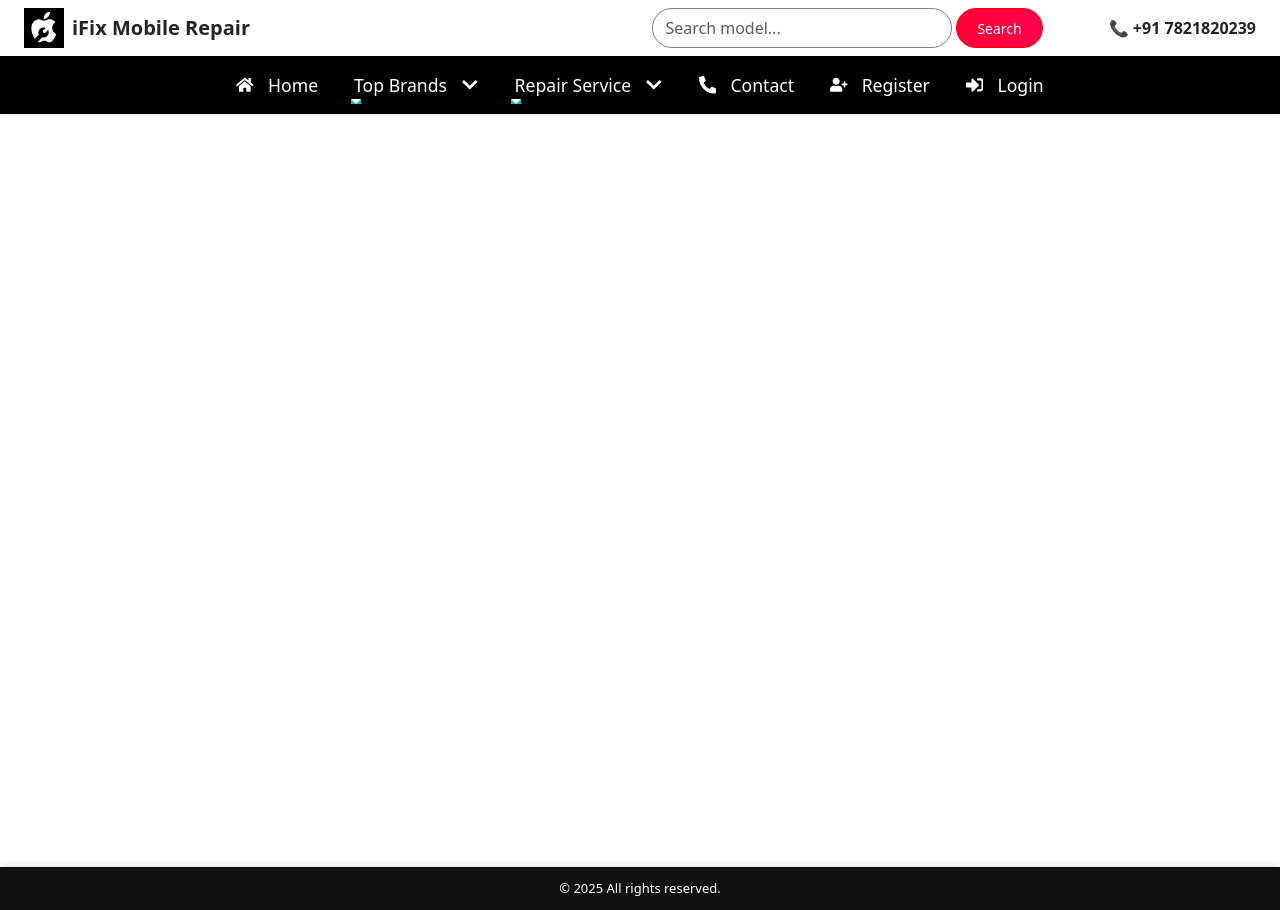
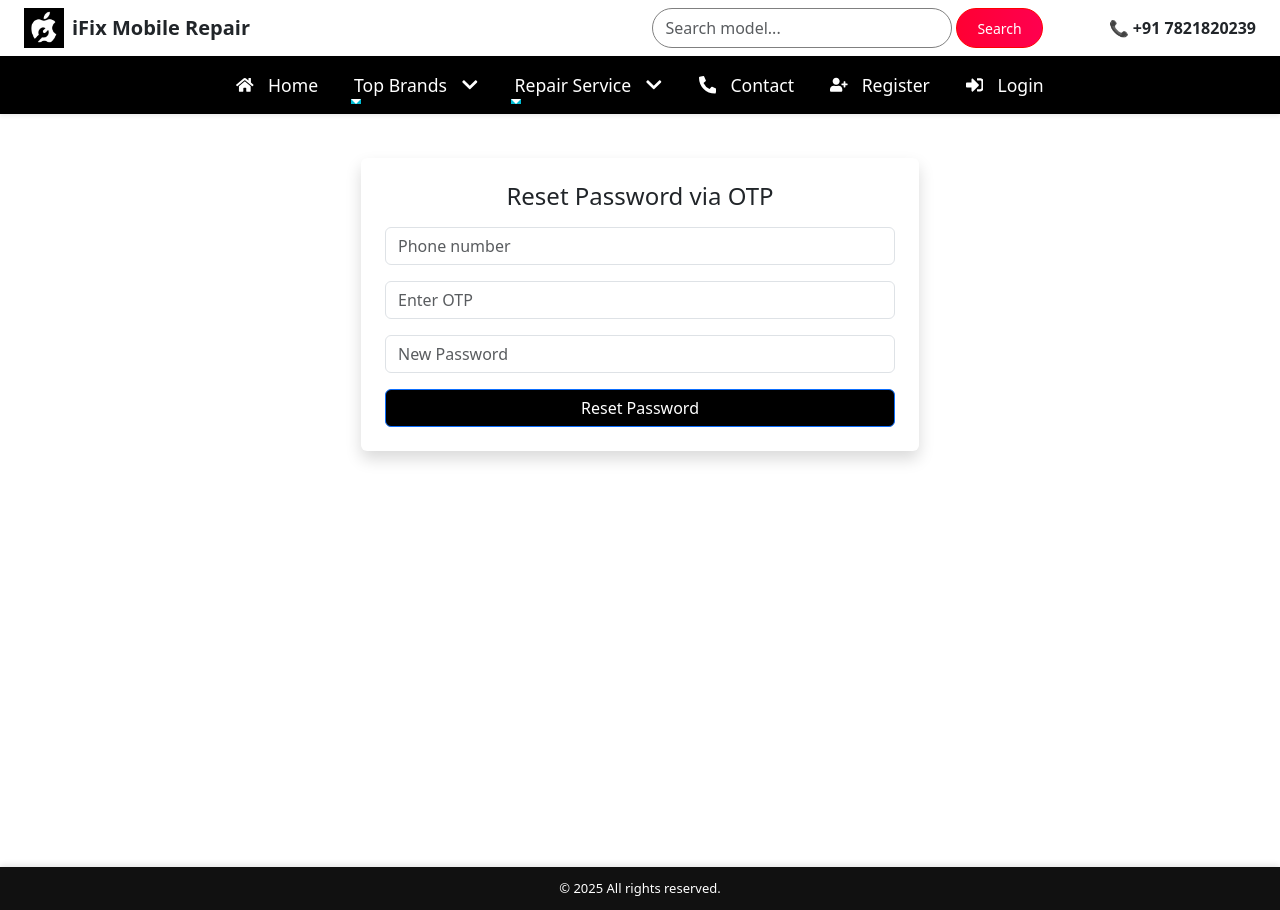
Before and after one commit to chanchalsaini3103/Ifix_Frontend, a React (Vite) app: page /reset-password-otp in a window 1280 px wide. Built offline with nearby package versions, Linux system fonts and the light colour scheme.

Commit message:
first commit

```diff
--- a/index.html
+++ b/index.html
@@ -10,7 +10,7 @@
     <!-- Bootstrap Icons CDN -->
      <link href="https://cdn.jsdelivr.net/npm/bootstrap-icons@1.10.5/font/bootstrap-icons.css" rel="stylesheet">
 
-<link href="https://cdn.jsdelivr.net/npm/bootstrap-icons@1.10.5/font/bootstrap-icons.css" rel="stylesheet">
+
 <link
   rel="stylesheet"
   href="https://cdn.jsdelivr.net/npm/bootstrap-icons@1.10.5/font/bootstrap-icons.css"
--- a/src/App.jsx
+++ b/src/App.jsx
@@ -15,13 +15,14 @@ import OrderDetails from "./components/OrderDetails";
 import AdminDashboard from "./components/AdminDashboard";
 import Footer from "./components/Footer";
 import MyRepairRequests from "./components/MyRepairRequests";
-import ResetPassword from "./components/ResetPassword";
+
 import PhoneRegister from "./components/PhoneRegister";
 import AdminEditModels from "./components/AdminEditModels";
 import DeviceBrandSelector from "./components/DeviceBrandSelector";
 import DeviceModelSelector from "./components/DeviceModelSelector";
 import DeviceIssueSelector from "./components/DeviceIssueSelector";
 import Navbar from "./components/Navbar";
+import ResetPasswordOtp from "./components/ResetPasswordOtp";
 
 function BrandPage() {
   const { brandName } = useParams();
@@ -49,7 +50,8 @@ function App() {
 
             <Route path="/order-details" element={<OrderDetails />} />
             <Route path="/my-requests" element={<MyRepairRequests />} />
-            <Route path="/reset-password" element={<ResetPassword />} />
+            <Route path="/reset-password-otp" element={<ResetPasswordOtp />} />
+
             <Route path="/admin/edit-models" element={<AdminEditModels />} />
 
             <Route
--- a/src/components/Login.jsx
+++ b/src/components/Login.jsx
@@ -33,27 +33,28 @@ function Login() {
       Swal.fire("Login Failed", "Invalid email or password", "error");
     }
   };
-
 const handleForgotPassword = async () => {
-    const { value: email } = await Swal.fire({
+  const { value: phone } = await Swal.fire({
     title: "Forgot Password?",
-      input: "email",
-      inputLabel: "Enter your registered email",
-      inputPlaceholder: "you@example.com",
+    input: "tel",
+    inputLabel: "Enter your registered phone number",
+    inputPlaceholder: "+91XXXXXXXXXX",
     showCancelButton: true,
-      confirmButtonText: "Send Reset Link",
+    confirmButtonText: "Send OTP",
   });
 
-    if (email) {
+  if (phone) {
     try {
-        const res = await axios.post(`${BASE_URL}/api/auth/forgot-password`, { email });
-        Swal.fire("Sent!", res.data, "success");
+      await axios.post(`${BASE_URL}/api/auth/forgot-password-otp`, { phone });
+      Swal.fire({
+        title: "OTP Sent!",
+        text: "Please check your phone for the OTP.",
+        icon: "success",
+      }).then(() => {
+        navigate("/reset-password-otp", { state: { phone } });
+      });
     } catch (err) {
-        if (err.response && err.response.status === 404) {
-          Swal.fire("Email Not Found", "This email is not registered.", "warning");
-        } else {
-          Swal.fire("Error", "Failed to send reset link", "error");
-        }
+      Swal.fire("Error", "Failed to send OTP", "error");
     }
   }
 };
--- a/src/components/ResetPassword.jsx
+++ /dev/null
@@ -1,63 +0,0 @@
-import React, { useState, useEffect } from "react";
-import { useNavigate, useLocation } from "react-router-dom";
-import axios from "axios";
-import Swal from "sweetalert2";
-import "bootstrap/dist/css/bootstrap.min.css";
-
-const BASE_URL = import.meta.env.VITE_API_BASE_URL;
-
-function ResetPassword() {
-  const [password, setPassword] = useState("");
-  const [token, setToken] = useState("");
-  const navigate = useNavigate();
-  const location = useLocation();
-
-  useEffect(() => {
-    const queryParams = new URLSearchParams(location.search);
-    const tokenParam = queryParams.get("token");
-    if (tokenParam) {
-      setToken(tokenParam);
-    } else {
-      Swal.fire("Invalid Link", "No token provided.", "error");
-      navigate("/login");
-    }
-  }, [location, navigate]);
-
-  const handleSubmit = async (e) => {
-    e.preventDefault();
-    try {
-      const res = await axios.post(`${BASE_URL}/api/auth/reset-password`, {
-        token,
-        newPassword: password,
-      });
-      Swal.fire("Success", res.data, "success").then(() => navigate("/login"));
-    } catch (err) {
-      Swal.fire("Error", "Failed to reset password", "error");
-    }
-  };
-
-  return (
-    <div className="container mt-5">
-      <div className="col-md-6 offset-md-3 p-4 shadow bg-white rounded">
-        <h3 className="text-center mb-4">Reset Your Password</h3>
-        <form onSubmit={handleSubmit}>
-          <div className="mb-3">
-            <input
-              type="password"
-              placeholder="Enter New Password"
-              className="form-control"
-              value={password}
-              onChange={(e) => setPassword(e.target.value)}
-              required
-            />
-          </div>
-          <button className="btn btn-primary w-100" type="submit">
-            Reset Password
-          </button>
-        </form>
-      </div>
-    </div>
-  );
-}
-
-export default ResetPassword;
--- /dev/null
+++ b/src/components/ResetPasswordOtp.jsx
@@ -0,0 +1,70 @@
+import React, { useState } from "react";
+import { useNavigate, useLocation } from "react-router-dom";
+import axios from "axios";
+import Swal from "sweetalert2";
+import "bootstrap/dist/css/bootstrap.min.css";
+
+const BASE_URL = import.meta.env.VITE_API_BASE_URL;
+
+function ResetPasswordOtp() {
+  const navigate = useNavigate();
+  const location = useLocation();
+  const phoneFromState = location.state?.phone || "";
+
+  const [phone, setPhone] = useState(phoneFromState);
+  const [otp, setOtp] = useState("");
+  const [newPassword, setNewPassword] = useState("");
+
+  const handleSubmit = async (e) => {
+    e.preventDefault();
+    try {
+      await axios.post(`${BASE_URL}/api/auth/reset-password-otp`, {
+        phone,
+        otp,
+        newPassword,
+      });
+      Swal.fire("Success", "Password reset successful!", "success").then(() =>
+        navigate("/login")
+      );
+    } catch (err) {
+      Swal.fire("Error", "Failed to reset password. Check OTP or try again.", "error");
+    }
+  };
+
+  return (
+    <div className="container mt-5">
+      <div className="col-md-6 offset-md-3 p-4 shadow bg-white rounded">
+        <h4 className="text-center mb-3">Reset Password via OTP</h4>
+        <form onSubmit={handleSubmit}>
+          <input
+            type="tel"
+            placeholder="Phone number"
+            value={phone}
+            onChange={(e) => setPhone(e.target.value)}
+            className="form-control mb-3"
+            required
+          />
+          <input
+            type="text"
+            placeholder="Enter OTP"
+            value={otp}
+            onChange={(e) => setOtp(e.target.value)}
+            className="form-control mb-3"
+            required
+          />
+          <input
+            type="password"
+            placeholder="New Password"
+            value={newPassword}
+            onChange={(e) => setNewPassword(e.target.value)}
+            className="form-control mb-3"
+            required
+          />
+          <button type="submit" className="btn btn-primary w-100">Reset Password</button>
+        </form>
+      </div>
+    </div>
+  );
+}
+
+export default ResetPasswordOtp;
```
Also changed, not shown: src/App.css (line endings or trailing spaces). Lines whose indentation alone changed are shown as unchanged.
